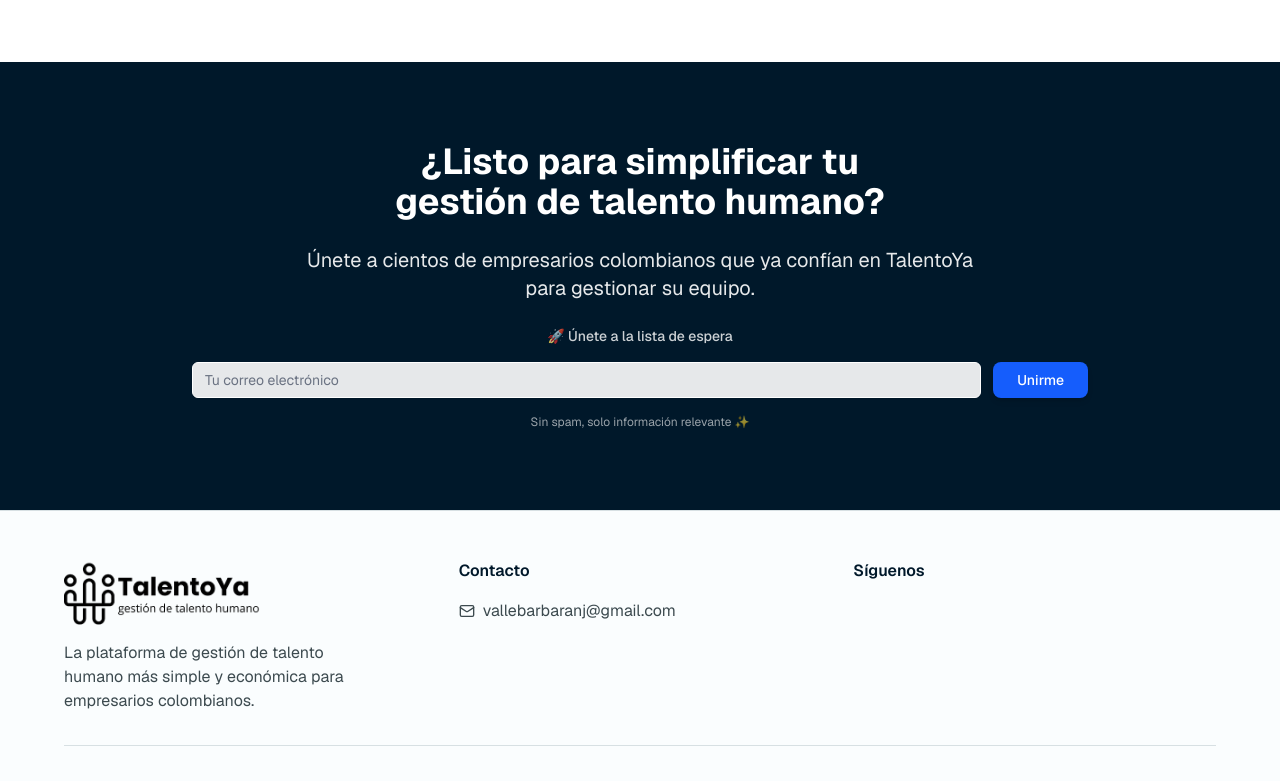
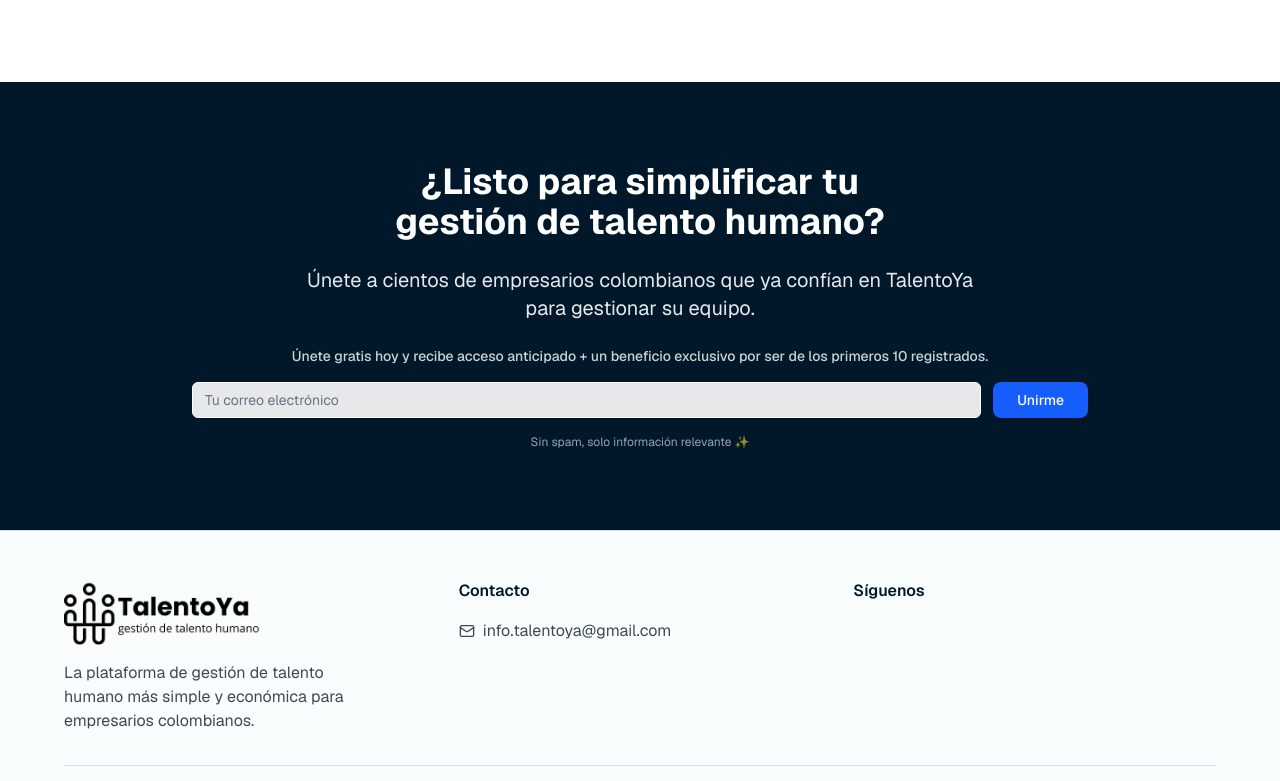
Before and after one commit to valleedev/TalentoYa-Landing, a Next.js app: page / in a window 1280 px wide. Shown: the part 2005-2786 px from the top of the page. Built offline with nearby package versions, Linux system fonts and the light colour scheme.

Commit message:
fix(mail to talentoya)

```diff
--- a/app/page.tsx
+++ b/app/page.tsx
@@ -420,8 +420,8 @@ export default function TalentoYaLanding() {
               <div className="space-y-2">
                 <div className="flex items-center gap-2 text-muted-foreground">
                   <Mail className="h-4 w-4" />
-                  <a href="mailto:vallebarbaranj@gmail.com" className="hover:text-primary transition-colors">
-                    vallebarbaranj@gmail.com
+                  <a href="mailto:info.talentoya@gmail.com" className="hover:text-primary transition-colors">
+                    info.talentoya@gmail.com
                   </a>
                 </div>
               </div>
--- a/components/MailchimpHeroForm.tsx
+++ b/components/MailchimpHeroForm.tsx
@@ -43,7 +43,7 @@ export default function MailchimpHeroForm() {
       transition={{ duration: 0.6, delay: 1.0 }}
     >
       <h3 className="text-sm font-medium text-white/80">
-        🚀 Únete a la lista de espera
+        Únete gratis hoy y recibe acceso anticipado + un beneficio exclusivo por ser de los primeros 10 registrados.
       </h3>
 
       <form onSubmit={handleSubmit} className="flex flex-col sm:flex-row gap-3">
```
